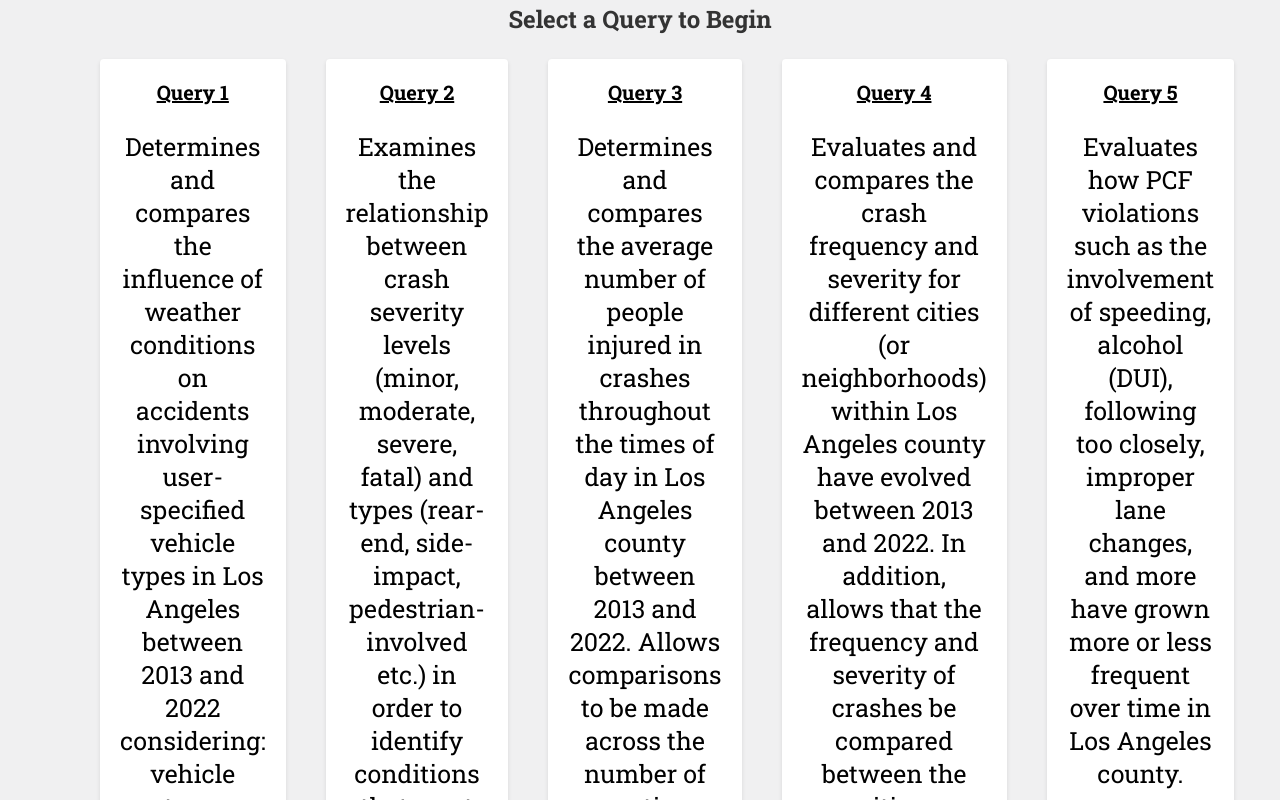
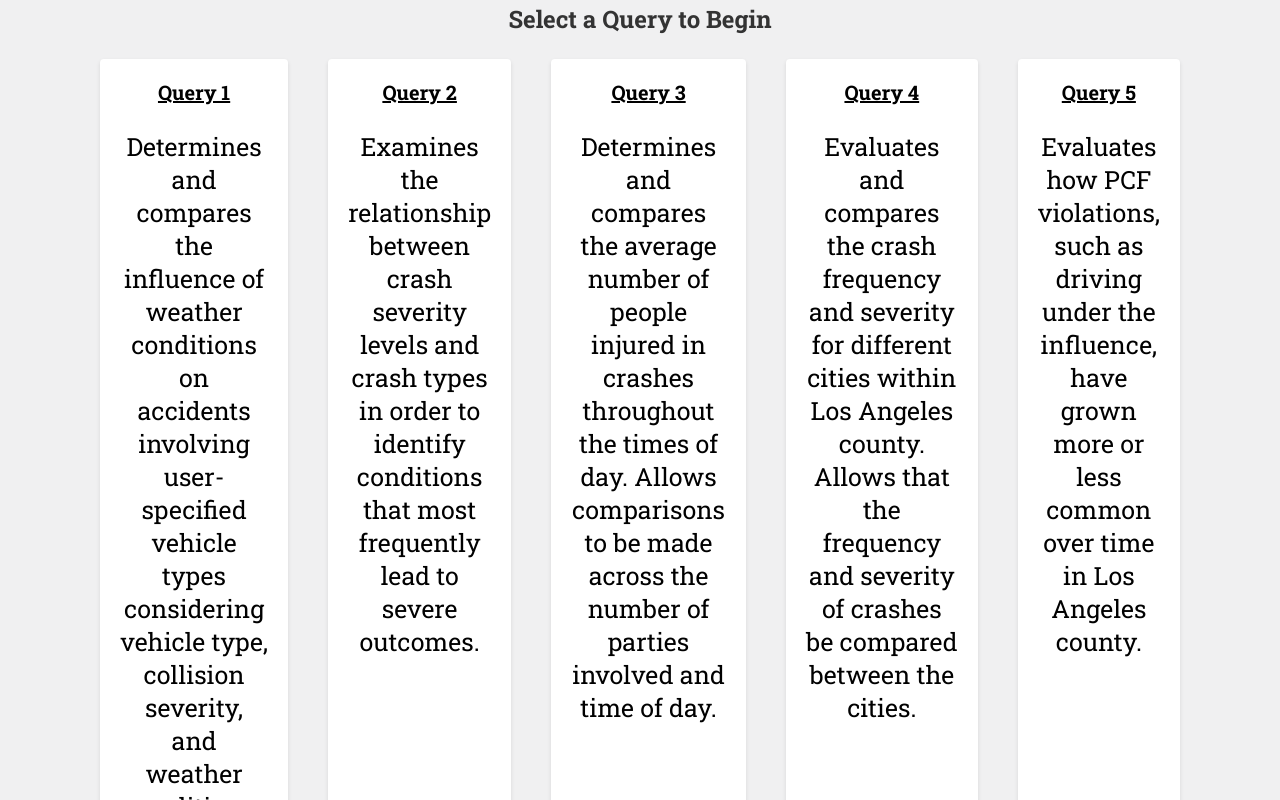
Before and after one commit to blakemontiegel/LACrashDataAnalysis, a React (Create React App) app in the folder frontend/: page / in a window 1280 px wide. Shown: the part 620-1420 px from the top of the page. Built offline with nearby package versions, Linux system fonts and the light colour scheme; the HTML template or start-up script is replaced by a standard one.

Commit message:
Made wording more concise
Change the description of the website and the queries to be more readable and user-friendly

```diff
--- a/frontend/src/pages/Query1.js
+++ b/frontend/src/pages/Query1.js
@@ -78,7 +78,7 @@
                 <span className="material-symbols-outlined" title='Back to Welcome Page'>undo</span>
                 </Link>
             <h2>
-                Determines and compares the influence of weather conditions on accidents involving user-specified vehicle types in Los Angeles between 2013 and 2022 considering: vehicle type, collision severity, and weather conditions.
+            Determines and compares the influence of weather conditions on accidents involving user-specified vehicle types considering vehicle type, collision severity, and weather conditions.
             </h2>
             </div>
             <div className='selection-container'>
--- a/frontend/src/pages/Query2.js
+++ b/frontend/src/pages/Query2.js
@@ -70,7 +70,7 @@
                 <span className="material-symbols-outlined" title='Back to Welcome Page'>undo</span>
                 </Link>
             <h2>
-                Examine the relationship between crash severity levels (minor, moderate, severe, fatal) and types (rear-end, side-impact, pedestrian-involved etc.) in order to identify conditions that most frequently lead to severe outcomes.
+            Examines the relationship between crash severity levels and crash types in order to identify conditions that most frequently lead to severe outcomes.
             </h2>
             </div>
             <div className='selection-container'>
--- a/frontend/src/pages/Query3.js
+++ b/frontend/src/pages/Query3.js
@@ -68,7 +68,7 @@
                 <span className="material-symbols-outlined" title='Back to Welcome Page'>undo</span>
                 </Link>
             <h2>
-                Determine and compare the average number of people injured in crashes throughout the times of day in Los Angeles county between 2013 and 2022. Allow comparisons to be made across the number of parties involved and time of day.
+            Determines and compares the average number of people injured in crashes throughout the times of day. Allows comparisons to be made across the number of parties involved and time of day.
             </h2>
             </div>
             <div className='selection-container'>
--- a/frontend/src/pages/Query4.js
+++ b/frontend/src/pages/Query4.js
@@ -152,7 +152,7 @@
                 <span className="material-symbols-outlined" title='Back to Welcome Page'>undo</span>
                 </Link>
             <h2>
-                Evaluate and compare the crash frequency and severity for different cities (or neighborhoods) within Los Angeles county have evolved between 2013 and 2022. In addition, allow that the frequency and severity of crashes be compared between the cities.
+            Evaluates and compares the crash frequency and severity for different cities within Los Angeles county. Allows that the frequency and severity of crashes be compared between the cities.
             </h2>
             </div>
             <div className='selection-container'>
--- a/frontend/src/pages/Query5.js
+++ b/frontend/src/pages/Query5.js
@@ -59,7 +59,7 @@
                 <span className="material-symbols-outlined" title='Back to Welcome Page'>undo</span>
                 </Link>
             <h2>
-                Evaluate how PCF violations such as the involvement of speeding, alcohol (DUI), following too closely, improper lane changes, and more have grown more or less frequent over time in Los Angeles county.
+            Evaluates how PCF violations, such as driving under the influence, have grown more or less common over time in Los Angeles county.
             </h2>
             </div>
             <div className='selection-container'>
--- a/frontend/src/pages/Welcome.js
+++ b/frontend/src/pages/Welcome.js
@@ -10,7 +10,7 @@
                 Welcome to the Los Angeles County Vehicle Crash Data Analysis Application
             </h1>
             <h2>
-                This application analyzes, identifies, interprets, and visualizes trends in Los Angeles country crash data
+                Analyzes, identifies, interprets, and visualizes trends in Los Angeles country crash data from 2013 to 2022
             </h2>
             <h3>
                 <b>
@@ -23,7 +23,7 @@
                 <Link to='/query1' className="link" title='To Query 1 Page'>
                     <h2><u>Query 1</u></h2>
                 <p>
-                    Determines and compares the influence of weather conditions on accidents involving user-specified vehicle types in Los Angeles between 2013 and 2022 considering: vehicle type, collision severity, and weather conditions.
+                    Determines and compares the influence of weather conditions on accidents involving user-specified vehicle types considering vehicle type, collision severity, and weather conditions.
                 </p>
                 </Link>
                 </div>
@@ -31,7 +31,7 @@
                 <Link to='/query2' className="link" title='To Query 2 Page'>
                     <h2><u>Query 2</u></h2>
                 <p>
-                    Examines the relationship between crash severity levels (minor, moderate, severe, fatal) and types (rear-end, side-impact, pedestrian-involved etc.) in order to identify conditions that most frequently lead to severe outcomes.
+                    Examines the relationship between crash severity levels and crash types in order to identify conditions that most frequently lead to severe outcomes.
                 </p>
                 </Link>
                 </div>
@@ -39,7 +39,7 @@
                 <Link to='/query3' className="link" title='To Query 3 Page'>
                     <h2><u>Query 3</u></h2>
                 <p>
-                    Determines and compares the average number of people injured in crashes throughout the times of day in Los Angeles county between 2013 and 2022. Allows comparisons to be made across the number of parties involved and time of day.
+                    Determines and compares the average number of people injured in crashes throughout the times of day. Allows comparisons to be made across the number of parties involved and time of day.
                 </p>
                 </Link>
                 </div>
@@ -47,7 +47,7 @@
                 <Link to='/query4' className="link" title='To Query 4 Page'>
                     <h2><u>Query 4</u></h2>
                 <p>
-                    Evaluates and compares the crash frequency and severity for different cities (or neighborhoods) within Los Angeles county have evolved between 2013 and 2022. In addition, allows that the frequency and severity of crashes be compared between the cities.
+                    Evaluates and compares the crash frequency and severity for different cities within Los Angeles county. Allows that the frequency and severity of crashes be compared between the cities.
                 </p>
                 </Link>
                 </div>
@@ -55,7 +55,7 @@
                 <Link to='/query5' className="link" title='To Query 5 Page'>
                     <h2><u>Query 5</u></h2>
                 <p>
-                    Evaluates how PCF violations such as the involvement of speeding, alcohol (DUI), following too closely, improper lane changes, and more have grown more or less frequent over time in Los Angeles county.
+                    Evaluates how PCF violations, such as driving under the influence, have grown more or less common over time in Los Angeles county.
                 </p>
                 </Link>
                 </div>
```
